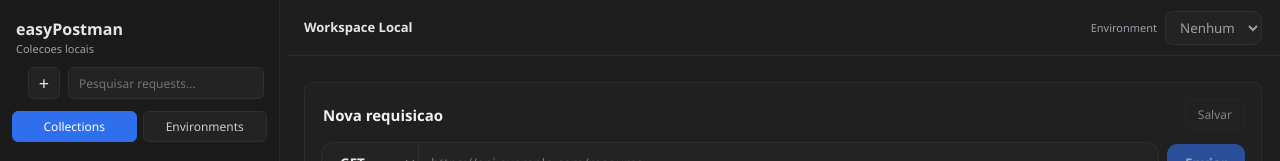
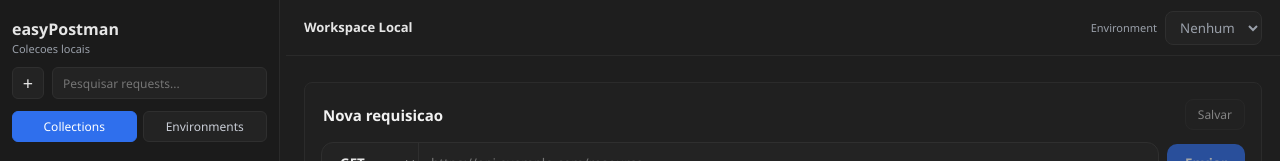
Before and after one commit to rhaynner-qa/easyPostman, a React (Vite) app: page / in a window 1280 px wide. Shown: the top 161 px of the page. Built offline with nearby package versions, Linux system fonts and the light colour scheme.

Commit message:
Alinhar botao + com tabs

```diff
--- a/src/App.css
+++ b/src/App.css
@@ -56,7 +56,7 @@
 }
 
 .sidebar-header {
-  padding: 18px 16px 12px;
+  padding: 18px 12px 12px;
   display: grid;
   gap: 10px;
 }
@@ -81,7 +81,6 @@
   display: flex;
   align-items: center;
   gap: 8px;
-  padding: 0 12px;
 }
 
 .sidebar-search {
```
